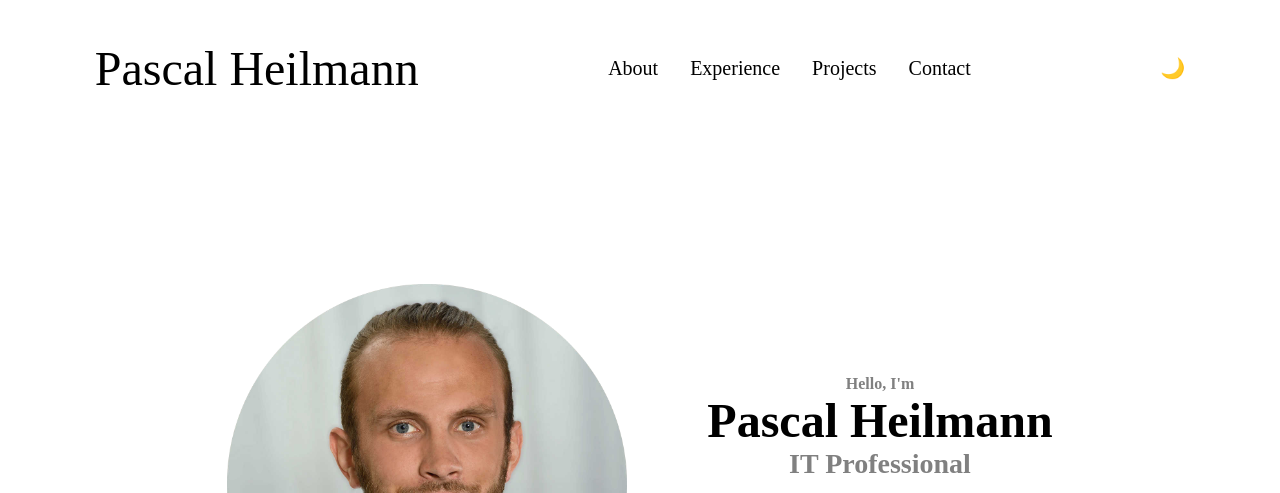
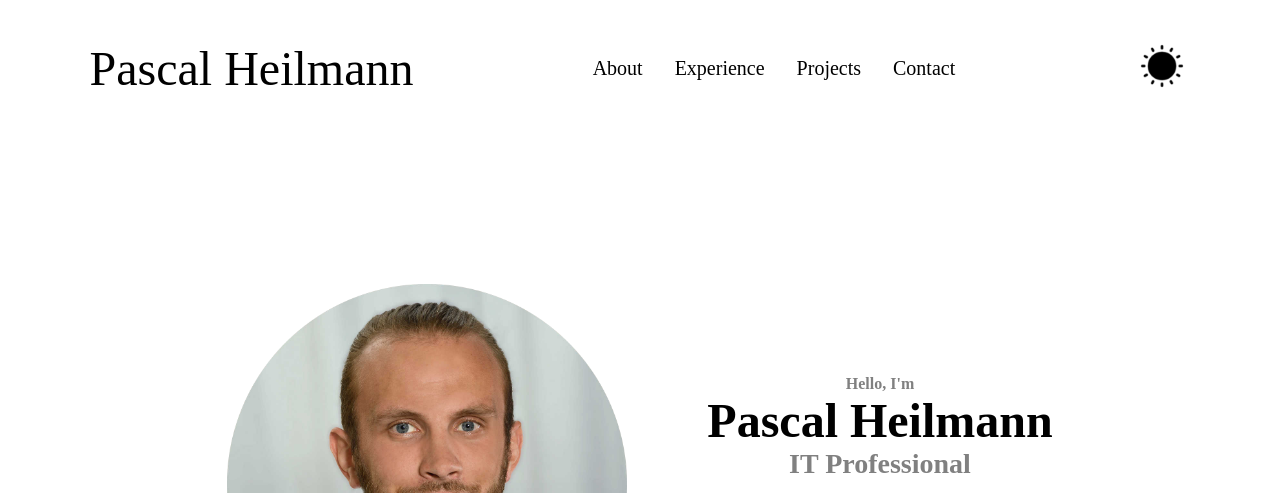
Before and after one commit to Pacalll/portfolio_website, a plain HTML site: page index.html in a window 1280 px wide. Shown: the top 493 px of the page. Drawn offline with Linux system fonts and the light colour scheme.

Commit message:
replaced texticons with pngs

```diff
--- a/index.html
+++ b/index.html
@@ -18,11 +18,19 @@
           <li><a href="#contact">Contact</a></li>
         </ul>
       </div>
-      <div><button id="toggleBtnDesk" class="desktop-nav-darkmode-btn"></button></div>
+      <div>
+        <button id="toggleBtnDesk" class="desktop-nav-darkmode-btn">
+          <img id="darkmodeIconDesk" src="assets/dark.png" alt="Dark Mode Icon">
+        </button>
+      </div>
     </nav>
     <nav id="hamburger-nav">
       <div class="logo">Pascal Heilmann</div>
-      <div><button id="toggleBtnHamburger" class="darkmodebtn-hamburger-btn"></button></div>
+      <div>
+        <button id="toggleBtnHamburger" class="darkmodebtn-hamburger-btn">
+          <img id="darkmodeIconHamburger" src="assets/dark.png" alt="Dark Mode Icon">
+      </button>
+      </div>
       <div class="hamburger-menu">
         <div class="hamburger-icon" onclick="toggleMenu()">
           <span></span>
--- a/script.js
+++ b/script.js
@@ -35,9 +35,13 @@ function applyTheme(theme) {
 
 function updateIcon() {
   const isDark = document.body.classList.contains("dark-mode");
-  const icon = isDark ? "☀️" : "🌙";
-  if (toggleBtnDesk) toggleBtnDesk.innerHTML = icon;
-  if (toggleBtnHamburger) toggleBtnHamburger.innerHTML = icon;
+  const iconPath = isDark ? "assets/light.png" : "assets/dark.png";
+
+  const iconDesk = document.getElementById("darkmodeIconDesk");
+  const iconHamburger = document.getElementById("darkmodeIconHamburger");
+
+  if (iconDesk) iconDesk.src = iconPath;
+  if (iconHamburger) iconHamburger.src = iconPath;
 }
 
 function toggleTheme() {
--- a/style.css
+++ b/style.css
@@ -95,8 +95,16 @@ nav {
   font-size: 1.25rem;
 }
 
-.desktop-nav-darkmode-btn{
+.desktop-nav-darkmode-btn, .darkmodebtn-hamburger-btn{
+  background: none;
   border: none;
+  padding: 0.25rem;
+  cursor: pointer;
+}
+
+.desktop-nav-darkmode-btn img, .darkmodebtn-hamburger-btn img{
+  width: 48px;
+  height: 48px;
 }
 
 a {
```
Also changed, not shown: assets/dark.png (added), assets/light.png (added).
